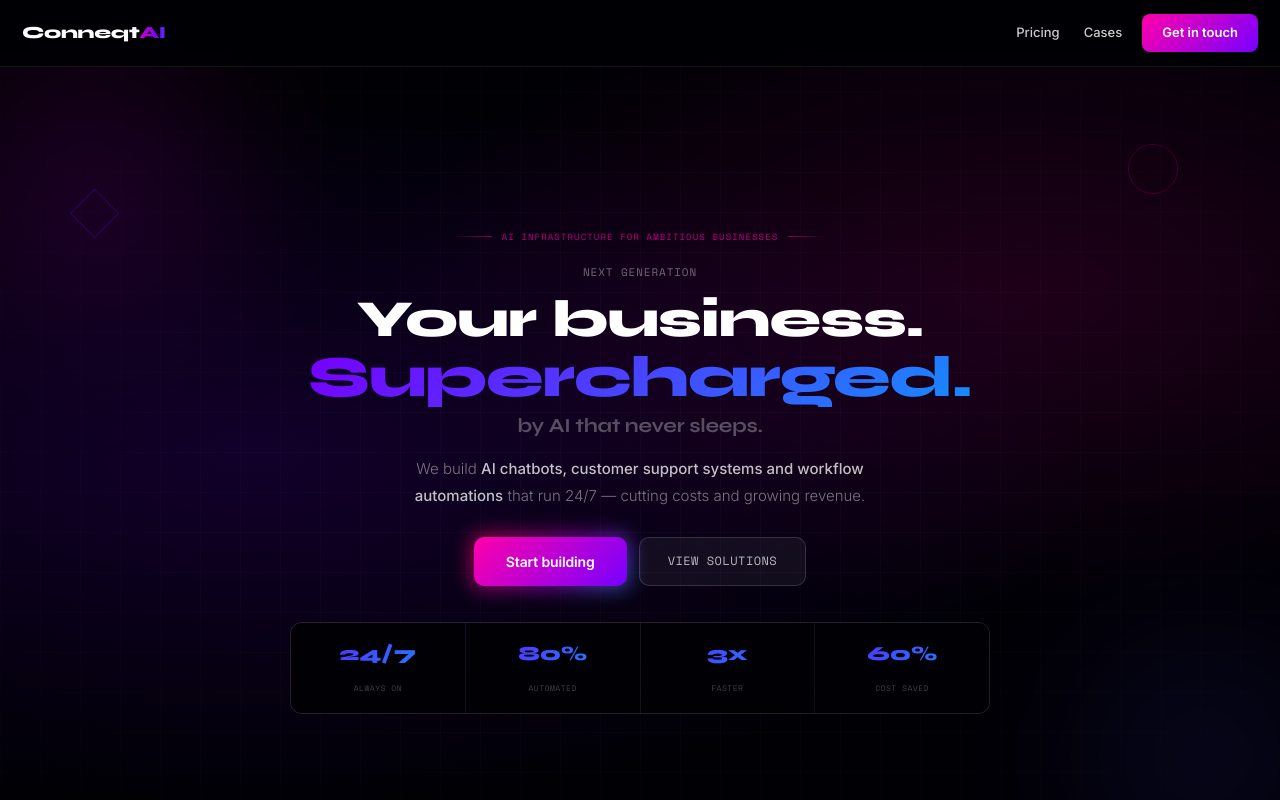
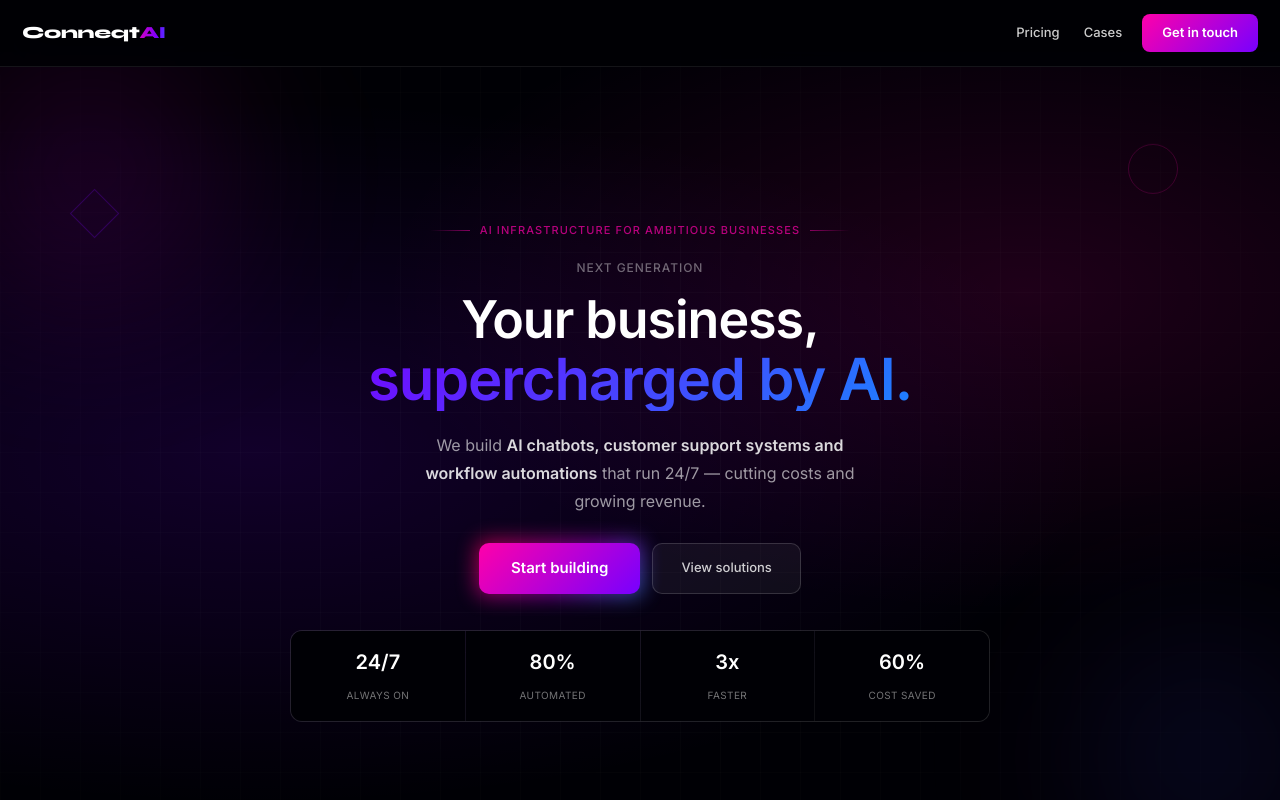
Before and after one commit to wesroord/conneqtai-website, a Next.js app: page / in a window 1280 px wide. Shown: the top 800 px of the page. Built offline with nearby package versions, Linux system fonts and the light colour scheme.

Commit message:
fix all fonts to Inter no more Syne on body text

```diff
--- a/components/sections/Hero.tsx
+++ b/components/sections/Hero.tsx
@@ -30,32 +30,31 @@ export default function Hero() {
       <div style={{position:"relative",zIndex:2,width:"100%",maxWidth:"700px",margin:"0 auto"}}>
         <div style={{display:"flex",alignItems:"center",justifyContent:"center",gap:"10px",marginBottom:"20px",animation:"fup3 .8s ease .05s both"}}>
           <span style={{flex:1,height:"1px",maxWidth:"40px",background:"linear-gradient(90deg,transparent,rgba(255,0,170,.5))"}} />
-          <span style={{fontFamily:"'Space Mono',monospace",fontSize:"9px",letterSpacing:".12em",textTransform:"uppercase",color:"rgba(255,0,170,.7)"}}>AI infrastructure for ambitious businesses</span>
+          <span style={{fontFamily:"'Inter',sans-serif",fontSize:"11px",letterSpacing:".1em",textTransform:"uppercase",color:"rgba(255,0,170,.7)",fontWeight:500}}>AI infrastructure for ambitious businesses</span>
           <span style={{flex:1,height:"1px",maxWidth:"40px",background:"linear-gradient(270deg,transparent,rgba(255,0,170,.5))"}} />
         </div>
         <div style={{animation:"fup3 .8s ease .1s both",marginBottom:"20px"}}>
-          <span style={{fontFamily:"'Space Mono',monospace",fontSize:"11px",color:"rgba(255,255,255,.4)",display:"block",letterSpacing:".08em",textTransform:"uppercase",marginBottom:"12px"}}>next generation</span>
-          <h1 style={{fontFamily:"'Syne',sans-serif",fontWeight:800,lineHeight:1.05,margin:0}}>
-            <span style={{fontSize:"clamp(28px,6vw,52px)",color:"#fff",display:"block",letterSpacing:"-.02em"}}>Your business.</span>
-            <span style={{fontSize:"clamp(32px,7vw,58px)",display:"block",letterSpacing:"-.02em",background:"linear-gradient(135deg,#fff 0%,#ff00aa 30%,#7700ff 60%,#00aaff 100%)",backgroundSize:"300% auto",WebkitBackgroundClip:"text",WebkitTextFillColor:"transparent",animation:"chromeShift 4s ease infinite"}}>Supercharged.</span>
-            <span style={{fontSize:"clamp(14px,2.5vw,20px)",fontWeight:600,color:"rgba(255,255,255,.3)",display:"block",letterSpacing:"-.01em",marginTop:"8px"}}>by AI that never sleeps.</span>
+          <span style={{fontFamily:"'Inter',sans-serif",fontSize:"12px",color:"rgba(255,255,255,.4)",display:"block",letterSpacing:".08em",textTransform:"uppercase",marginBottom:"14px",fontWeight:500}}>next generation</span>
+          <h1 style={{margin:0,padding:0}}>
+            <span style={{fontFamily:"'Inter',sans-serif",fontSize:"clamp(28px,6vw,52px)",fontWeight:700,color:"#fff",display:"block",lineHeight:1.1,letterSpacing:"-.02em"}}>Your business,</span>
+            <span style={{fontFamily:"'Inter',sans-serif",fontSize:"clamp(32px,7vw,58px)",fontWeight:800,display:"block",lineHeight:1.1,letterSpacing:"-.02em",background:"linear-gradient(135deg,#fff 0%,#ff00aa 30%,#7700ff 60%,#00aaff 100%)",backgroundSize:"300% auto",WebkitBackgroundClip:"text",WebkitTextFillColor:"transparent",animation:"chromeShift 4s ease infinite"}}>supercharged by AI.</span>
           </h1>
         </div>
-        <p style={{fontSize:"clamp(13px,2vw,15px)",color:"rgba(255,255,255,.45)",maxWidth:"480px",lineHeight:1.75,margin:"0 auto 28px",fontWeight:300,animation:"fup3 .8s ease .2s both"}}>
-          We build <strong style={{color:"rgba(255,255,255,.75)",fontWeight:500}}>AI chatbots, customer support systems and workflow automations</strong> that run 24/7 — cutting costs and growing revenue.
+        <p style={{fontSize:"clamp(14px,2vw,16px)",color:"rgba(255,255,255,.6)",maxWidth:"480px",lineHeight:1.75,margin:"0 auto 28px",fontWeight:400,animation:"fup3 .8s ease .2s both"}}>
+          We build <strong style={{color:"rgba(255,255,255,.85)",fontWeight:600}}>AI chatbots, customer support systems and workflow automations</strong> that run 24/7 — cutting costs and growing revenue.
         </p>
         <div style={{display:"flex",gap:"12px",justifyContent:"center",flexWrap:"wrap",marginBottom:"36px",animation:"fup3 .8s ease .25s both"}}>
           <div style={{position:"relative",display:"inline-block"}}>
             <div style={{position:"absolute",inset:"-3px",borderRadius:"10px",background:"linear-gradient(135deg,#ff00aa,#7700ff,#00aaff)",zIndex:-1,animation:"glowRot 3s linear infinite",filter:"blur(10px)",opacity:.6}} />
-            <a href="mailto:hello@conneqtai.com" style={{position:"relative",padding:"14px 32px",fontSize:"14px",fontWeight:700,borderRadius:"10px",background:"linear-gradient(135deg,#ff00aa,#7700ff)",color:"#fff",textDecoration:"none",display:"inline-block",letterSpacing:"-.01em"}}>Start building</a>
+            <a href="mailto:hello@conneqtai.com" style={{position:"relative",padding:"14px 32px",fontSize:"15px",fontWeight:600,borderRadius:"10px",background:"linear-gradient(135deg,#ff00aa,#7700ff)",color:"#fff",textDecoration:"none",display:"inline-block"}}>Start building</a>
           </div>
-          <a href="#solutions" style={{padding:"14px 28px",fontSize:"12px",fontWeight:500,borderRadius:"10px",border:"1px solid rgba(255,255,255,.15)",background:"rgba(255,255,255,.05)",color:"rgba(255,255,255,.7)",textDecoration:"none",display:"inline-block",fontFamily:"'Space Mono',monospace",letterSpacing:".04em"}}>VIEW SOLUTIONS</a>
+          <a href="#solutions" style={{padding:"14px 28px",fontSize:"13px",fontWeight:500,borderRadius:"10px",border:"1px solid rgba(255,255,255,.15)",background:"rgba(255,255,255,.05)",color:"rgba(255,255,255,.8)",textDecoration:"none",display:"inline-block"}}>View solutions</a>
         </div>
         <div style={{display:"grid",gridTemplateColumns:"repeat(4,1fr)",gap:"1px",background:"rgba(255,255,255,.06)",borderRadius:"12px",overflow:"hidden",border:"1px solid rgba(255,255,255,.07)",animation:"fup3 .8s ease .35s both"}}>
           {[{n:"24/7",l:"Always on"},{n:"80%",l:"Automated"},{n:"3x",l:"Faster"},{n:"60%",l:"Cost saved"}].map(s => (
             <div key={s.l} style={{background:"#000005",padding:"16px 8px",textAlign:"center"}}>
-              <span style={{fontFamily:"'Syne',sans-serif",fontSize:"20px",fontWeight:800,display:"block",marginBottom:"4px",background:"linear-gradient(135deg,#ff00aa,#7700ff,#00aaff)",backgroundSize:"300% auto",WebkitBackgroundClip:"text",WebkitTextFillColor:"transparent",animation:"chromeShift 4s ease infinite"}}>{s.n}</span>
-              <span style={{fontFamily:"'Space Mono',monospace",fontSize:"8px",letterSpacing:".06em",textTransform:"uppercase",color:"rgba(255,255,255,.25)"}}>{s.l}</span>
+              <span style={{fontFamily:"'Inter',sans-serif",fontSize:"20px",fontWeight:700,display:"block",marginBottom:"4px",color:"#fff"}}>{s.n}</span>
+              <span style={{fontFamily:"'Inter',sans-serif",fontSize:"10px",color:"rgba(255,255,255,.45)",textTransform:"uppercase",letterSpacing:".04em"}}>{s.l}</span>
             </div>
           ))}
         </div>
--- a/components/sections/PricingCards.tsx
+++ b/components/sections/PricingCards.tsx
@@ -13,13 +13,13 @@ export default function PricingCards(){
             <div key={p.n} style={{padding:"28px 22px",borderRadius:"16px",border:p.h?"1px solid rgba(255,0,170,.5)":"1px solid rgba(255,255,255,.1)",background:p.h?"linear-gradient(135deg,rgba(255,0,170,.1),rgba(119,0,255,.07))":"rgba(255,255,255,.03)",position:"relative",overflow:"hidden",display:"flex",flexDirection:"column"}}>
               {p.h&&<div style={{position:"absolute",top:0,left:0,right:0,height:"2px",background:"linear-gradient(90deg,#ff00aa,#7700ff,#00aaff)"}}/>}
               <div style={{display:"flex",alignItems:"center",justifyContent:"space-between",marginBottom:"14px"}}>
-                <span style={{fontSize:"24px"}}>{p.i}</span>
+                <span style={{fontSize:"22px"}}>{p.i}</span>
                 <span style={{fontFamily:"'Inter',sans-serif",fontSize:"10px",fontWeight:600,padding:"3px 10px",borderRadius:"100px",border:p.h?"1px solid rgba(255,0,170,.5)":"1px solid rgba(255,255,255,.2)",color:p.h?"#ff00aa":"rgba(255,255,255,.6)"}}>{p.t}</span>
               </div>
-              <div style={{fontFamily:"'Syne',sans-serif",fontSize:"18px",fontWeight:800,color:"#fff",marginBottom:"8px",letterSpacing:"-.01em"}}>{p.n}</div>
-              <div style={{marginBottom:"4px"}}>
-                <span style={{fontFamily:"'Syne',sans-serif",fontSize:"30px",fontWeight:800,background:"linear-gradient(135deg,#ff00aa,#7700ff,#00aaff)",backgroundSize:"300% auto",WebkitBackgroundClip:"text",WebkitTextFillColor:"transparent",animation:"chromeShift 4s ease infinite"}}>{"€"+p.p}</span>
-                <span style={{fontSize:"12px",color:"rgba(255,255,255,.5)",marginLeft:"6px"}}>one-time</span>
+              <div style={{fontFamily:"'Inter',sans-serif",fontSize:"18px",fontWeight:700,color:"#fff",marginBottom:"10px"}}>{p.n}</div>
+              <div style={{marginBottom:"4px",display:"flex",alignItems:"baseline",gap:"6px"}}>
+                <span style={{fontFamily:"'Inter',sans-serif",fontSize:"28px",fontWeight:700,color:"#fff"}}>{"€"+p.p}</span>
+                <span style={{fontSize:"12px",color:"rgba(255,255,255,.5)"}}>one-time</span>
               </div>
               <div style={{fontFamily:"'Inter',sans-serif",fontSize:"12px",color:"#ff00aa",marginBottom:"14px",fontWeight:500}}>{"+ €"+p.m+" / month"}</div>
               <p style={{fontSize:"13px",color:"rgba(255,255,255,.65)",lineHeight:1.65,marginBottom:"18px",flex:1}}>{p.d}</p>
```
